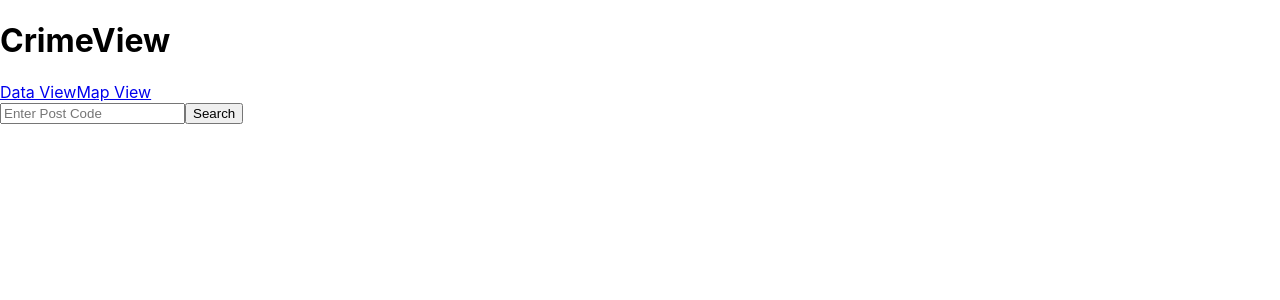
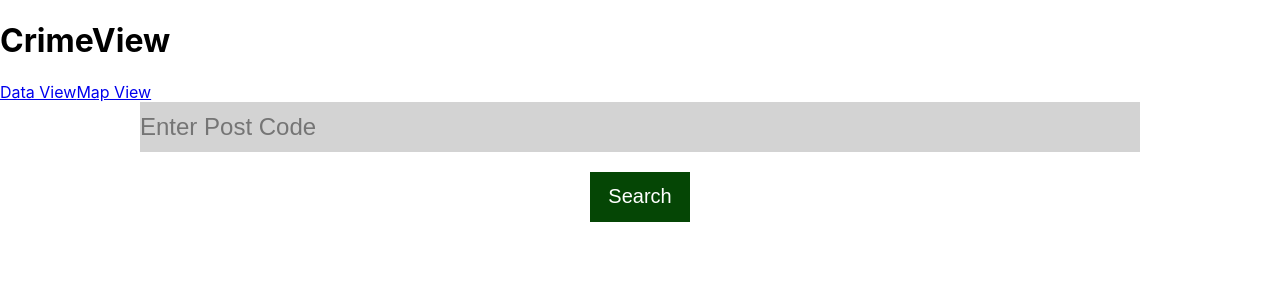
Before and after one commit to Reece-Morgan/crimeview, a React (Create React App) app: page / in a window 1280 px wide. Shown: the top 300 px of the page. Built offline with nearby package versions, Linux system fonts and the light colour scheme.

Commit message:
updated search bar

```diff
--- a/src/components/search-bar.tsx
+++ b/src/components/search-bar.tsx
@@ -1,45 +1,74 @@
-import { useState } from "react";
 import { useForm } from "react-hook-form";
-import { PostCode } from "../types/types";
+import { useNavigate } from "react-router-dom";
+import styled from "styled-components";
 
 interface FormProps {
   postcode: string;
 }
 
 function SearchBar() {
-  const [postcode, setPostcode] = useState<PostCode>();
   const { register, handleSubmit } = useForm<FormProps>();
+
+  // use useNavigate hook to push user to data-view poage with postcode query
+  const navigate = useNavigate();
 
   const onSubmit = handleSubmit(async (data: FormProps) => {
     if (!data.postcode) {
       return;
     }
 
+    // format postcode and navigate to data view
     const postcode = data.postcode.replace(/ /g, "+");
-
-    const xhr = new XMLHttpRequest();
-    xhr.open("GET", `http://api.getthedata.com/postcode/${postcode}`);
-    xhr.onload = function () {
-      if (xhr.status === 200) {
-        setPostcode(JSON.parse(xhr.responseText));
-      }
-    };
-    xhr.send();
+    navigate(`/data-view?postcode=${postcode}`);
   });
 
   return (
-    <>
-      <form onSubmit={onSubmit}>
-        <input
+    <Wrapper>
+      <Form onSubmit={onSubmit}>
+        <Input
           type="text"
           id="postcode"
           placeholder="Enter Post Code"
           {...register("postcode")}
         />
-        <button>Search</button>
-      </form>
-    </>
+        {/* TODO: add validation for postcode */}
+        <Button>Search</Button>
+      </Form>
+    </Wrapper>
   );
 }
 
 export default SearchBar;
+
+const Wrapper = styled.div`
+  max-width: 1000px;
+  margin: 0 auto;
+`;
+
+const Form = styled.form`
+  width: 100%;
+  display: flex;
+  flex-direction: column;
+  justify-content: center;
+  align-items: center;
+  gap: 20px;
+`;
+
+const Input = styled.input`
+  width: 100%;
+  height: 50px;
+  padding: 0;
+  border: 0;
+  background-color: #d3d3d3;
+  color: #000;
+  font-size: 24px;
+`;
+
+const Button = styled.button`
+  width: 100px;
+  height: 50px;
+  border: 0;
+  background-color: #054605;
+  color: #fff;
+  font-size: 20px;
+`;
```
